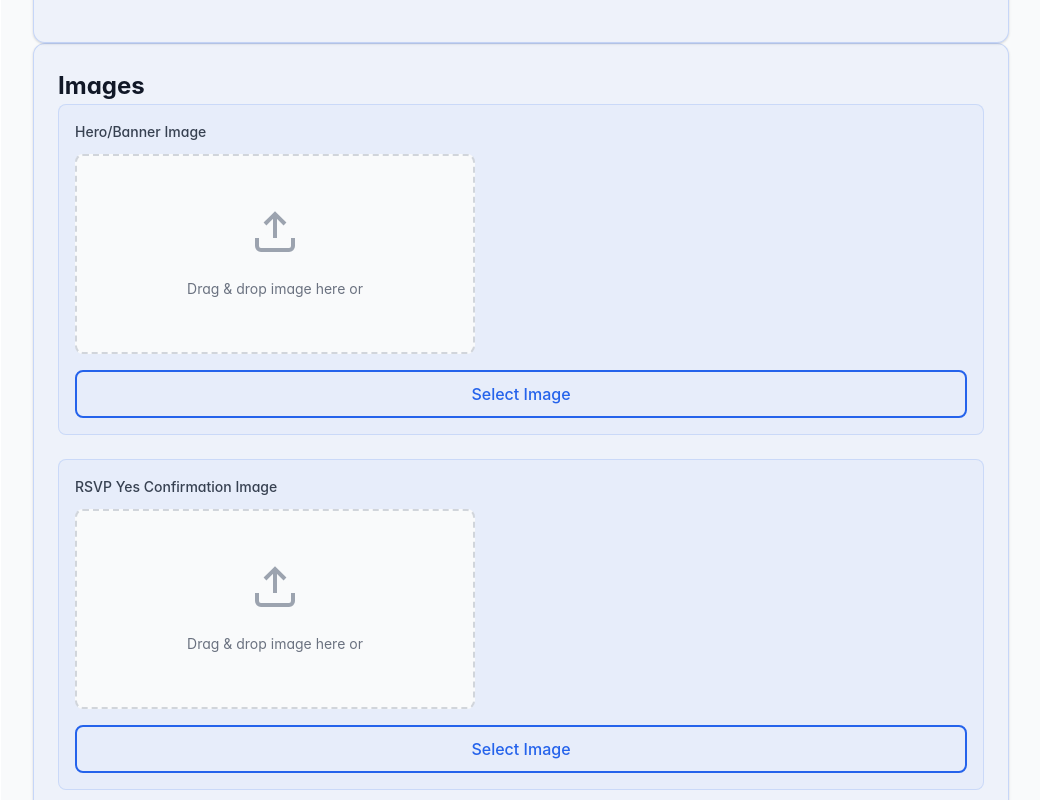
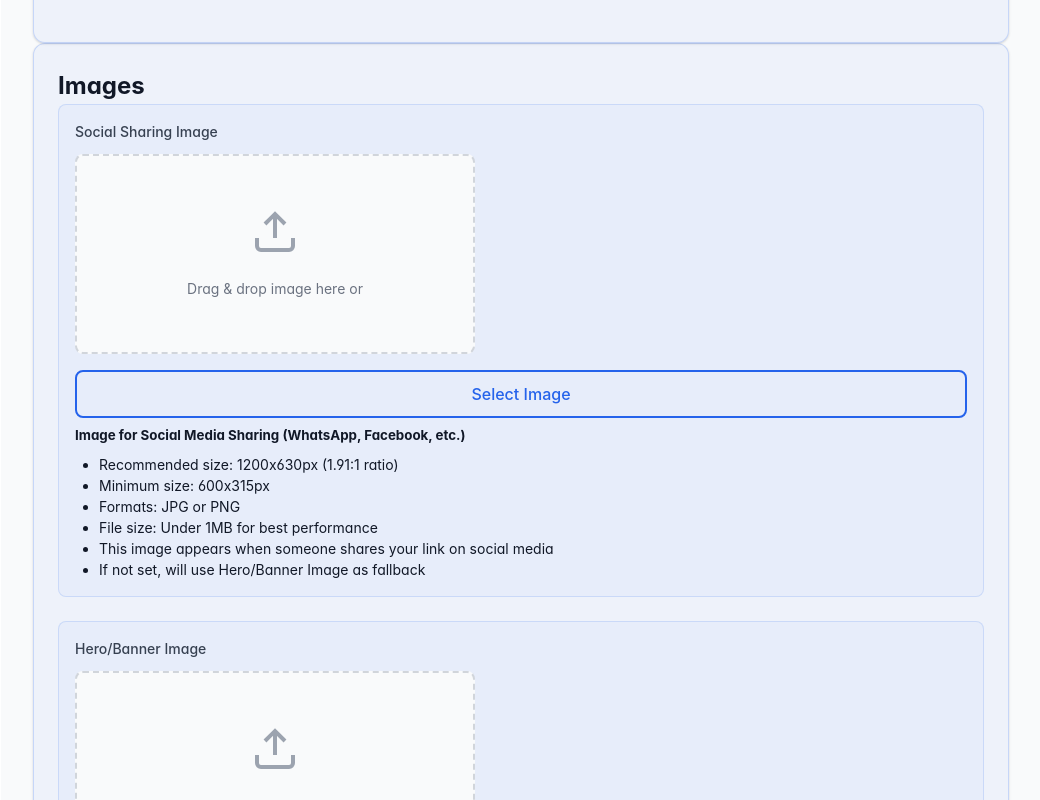
Before and after one commit to QuadRUDevelopment/RSVP-Template, a React (Vite) app: page /admin/settings in a window 1280 px wide. Shown: the part 9180-9980 px from the top of the page, without its empty margins (239-1279 px from the left). Built offline with nearby package versions, Linux system fonts and the light colour scheme; no server answers; sample sign-in values are in the browser's storage.

Commit message:
Social sharing

```diff
--- a/src/components/layout/DocumentHead/DocumentHead.tsx
+++ b/src/components/layout/DocumentHead/DocumentHead.tsx
@@ -64,9 +64,9 @@ export const DocumentHead: React.FC = () => {
     const description = event?.invitation_text || event?.story_text || event?.banner_text || 'Join us for a special celebration!';
     updateMetaTag('og:description', description);
 
-    // Image - prefer hero_image_url for social sharing (larger, better for previews)
-    // Fall back to site_icon_url if no hero image
-    const imageUrl = event?.hero_image_url || event?.site_icon_url || '';
+    // Image - prioritize dedicated social sharing image, then hero image, then site icon
+    // Social sharing image should be optimized for social media (1200x630px recommended)
+    const imageUrl = event?.social_sharing_image_url || event?.hero_image_url || event?.site_icon_url || '';
     if (imageUrl) {
       updateMetaTag('og:image', imageUrl);
       updateMetaTag('og:image:width', '1200');
--- a/src/pages/admin/Settings/Settings.tsx
+++ b/src/pages/admin/Settings/Settings.tsx
@@ -702,6 +702,25 @@ export const Settings: React.FC = () => {
           <h2>Images</h2>
           <div className="form-group">
             <ImageUpload
+              currentImageUrl={formData.social_sharing_image_url}
+              onUpload={async (url) => handleChange('social_sharing_image_url', url)}
+              folder="social"
+              label="Social Sharing Image"
+            />
+            <small>
+              <strong>Image for Social Media Sharing (WhatsApp, Facebook, etc.)</strong>
+              <ul style={{ marginTop: '0.5rem', paddingLeft: '1.5rem', fontSize: '0.875rem' }}>
+                <li>Recommended size: 1200x630px (1.91:1 ratio)</li>
+                <li>Minimum size: 600x315px</li>
+                <li>Formats: JPG or PNG</li>
+                <li>File size: Under 1MB for best performance</li>
+                <li>This image appears when someone shares your link on social media</li>
+                <li>If not set, will use Hero/Banner Image as fallback</li>
+              </ul>
+            </small>
+          </div>
+          <div className="form-group">
+            <ImageUpload
               currentImageUrl={formData.hero_image_url}
               onUpload={async (url) => handleChange('hero_image_url', url)}
               folder="hero"
--- a/src/state/useEventStore.ts
+++ b/src/state/useEventStore.ts
@@ -24,6 +24,7 @@ export interface Event {
   wedding_date?: string; // ISO date string
   site_name?: string;
   site_icon_url?: string;
+  social_sharing_image_url?: string;
   section_backgrounds?: {
     [key: string]: {
       background_image_url?: string;
```
Also changed, not shown: 1 other file (tests, documents, lock files or other folders).
